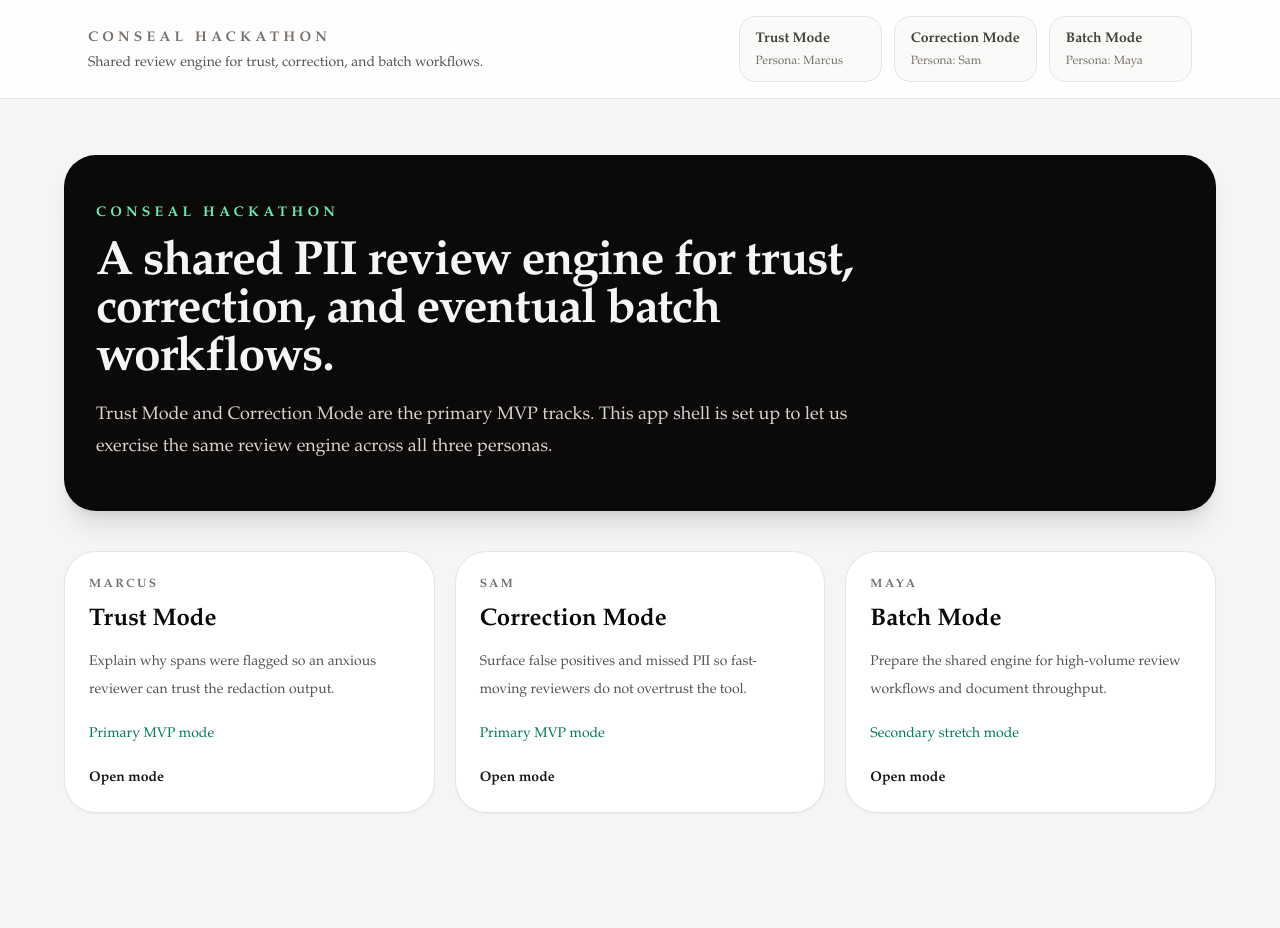
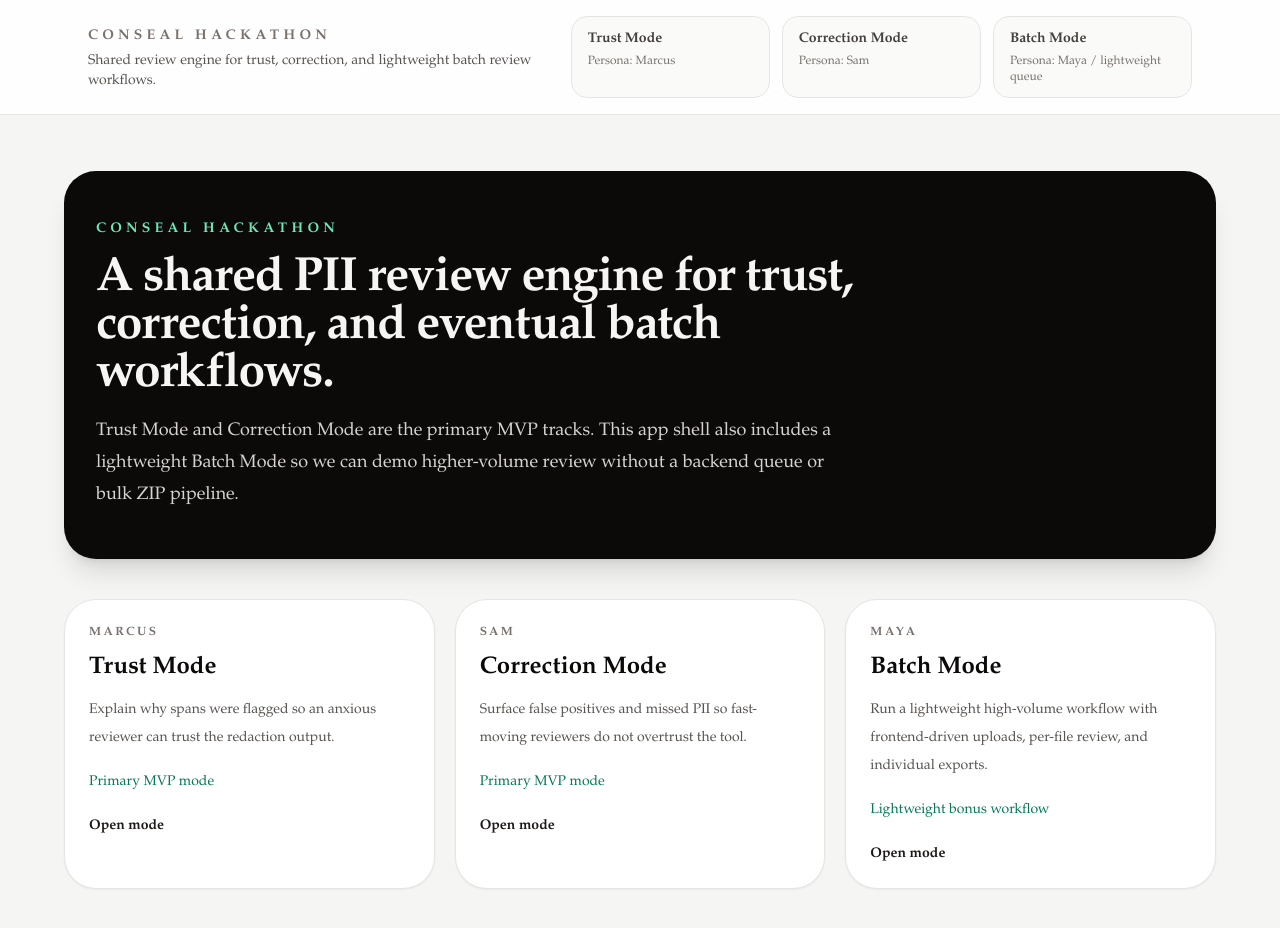
Before and after one commit to AnanthaRam-GS/SprintFour-Hack, a Next.js app in the folder frontend/: page / in a window 1280 px wide. Shown: the top 928 px of the page. Before the commit the page ends 869 px from the top, so only its background shows below. Built offline with nearby package versions, Linux system fonts and the light colour scheme.

Commit message:
chore(batch): polish batch mode copy

```diff
--- a/frontend/src/app/page.tsx
+++ b/frontend/src/app/page.tsx
@@ -22,8 +22,8 @@ const modeCards = [
     title: "Batch Mode",
     persona: "Maya",
     description:
-      "Prepare the shared engine for high-volume review workflows and document throughput.",
-    emphasis: "Secondary stretch mode",
+      "Run a lightweight high-volume workflow with frontend-driven uploads, per-file review, and individual exports.",
+    emphasis: "Lightweight bonus workflow",
   },
 ];
 
@@ -41,8 +41,8 @@ export default function Home() {
           </h1>
           <p className="mt-4 max-w-3xl text-lg leading-8 text-stone-300">
             Trust Mode and Correction Mode are the primary MVP tracks. This app
-            shell is set up to let us exercise the same review engine across all
-            three personas.
+            shell also includes a lightweight Batch Mode so we can demo
+            higher-volume review without a backend queue or bulk ZIP pipeline.
           </p>
         </section>
 
--- a/frontend/src/components/shared/ModeNav.tsx
+++ b/frontend/src/components/shared/ModeNav.tsx
@@ -23,7 +23,7 @@ const navItems: NavItem[] = [
   {
     href: "/batch",
     title: "Batch Mode",
-    subtitle: "Maya",
+    subtitle: "Maya / lightweight queue",
   },
 ];
 
@@ -41,7 +41,8 @@ export function ModeNav() {
             Conseal Hackathon
           </Link>
           <p className="mt-1 text-sm text-stone-600">
-            Shared review engine for trust, correction, and batch workflows.
+            Shared review engine for trust, correction, and lightweight batch
+            review workflows.
           </p>
         </div>
 
```
